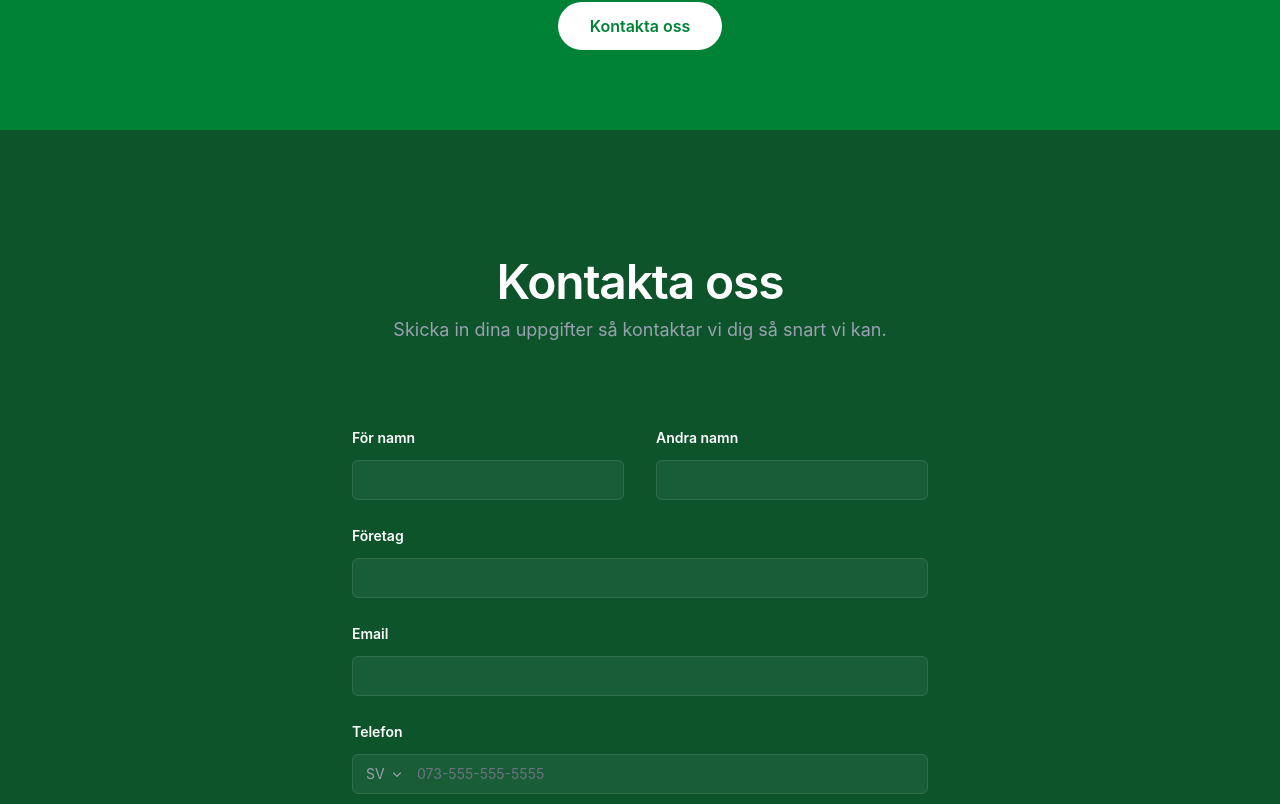
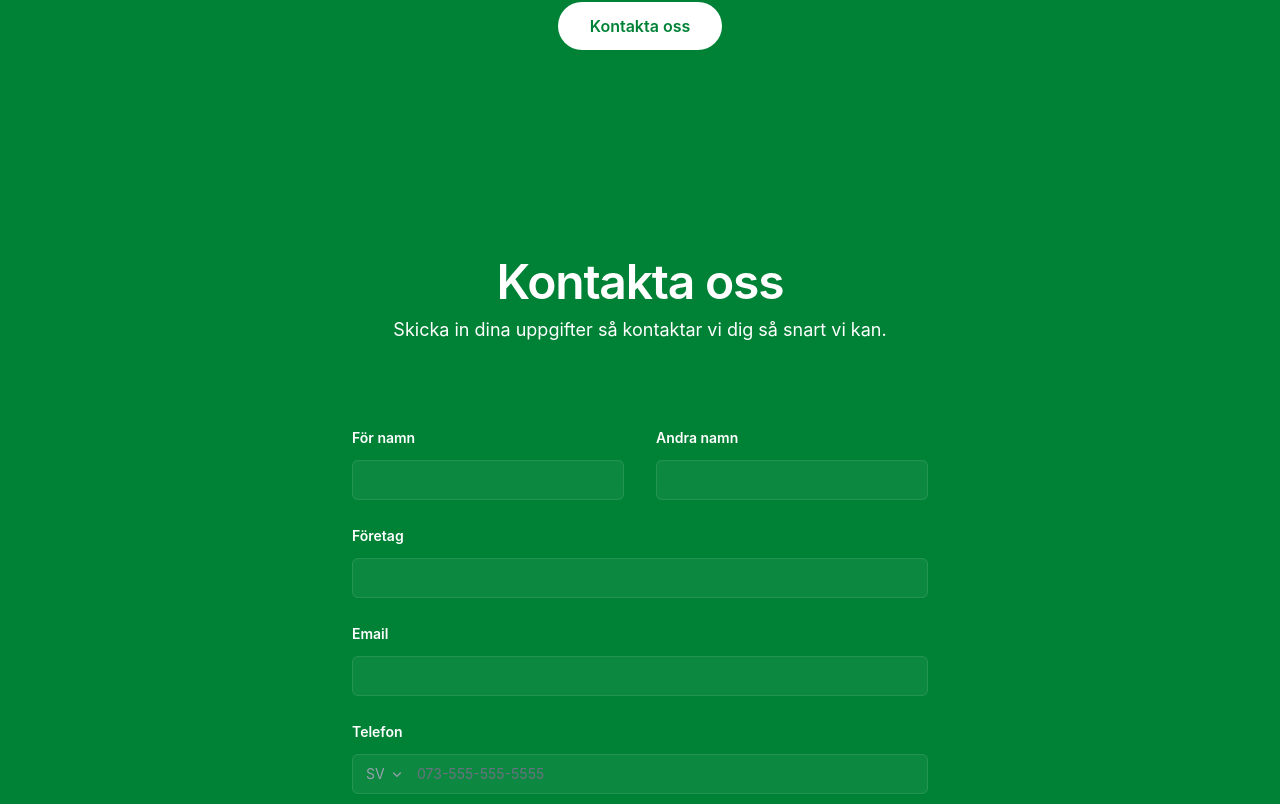
Before and after one commit to MarioBian/08.Tfk, a React (Vite) app: page / in a window 1280 px wide. Shown: the part 1456-2260 px from the top of the page. Built offline with nearby package versions, Linux system fonts and the light colour scheme.

Commit message:
made small change on the design

```diff
--- a/src/components/ContactUs.jsx
+++ b/src/components/ContactUs.jsx
@@ -5,7 +5,7 @@ import Footer from "./Footer";
 
 const ContactUs = () => {
   return (
-    <div className="isolate bg-green-900 px-6 py-24 sm:py-32 lg:px-8">
+    <div className="isolate bg-green-700 px-6 py-24 sm:py-32 lg:px-8">
       <div
         aria-hidden="true"
         className="absolute inset-x-0 -top-40 -z-10 transform-gpu overflow-hidden blur-3xl sm:-top-80"
@@ -22,7 +22,7 @@ const ContactUs = () => {
         <h2 className="text-4xl font-semibold tracking-tight text-balance text-white sm:text-5xl">
           Kontakta oss
         </h2>
-        <p className="mt-2 text-lg/8 text-gray-400">
+        <p className="mt-2 text-lg/8 text-white">
           Skicka in dina uppgifter så kontaktar vi dig så snart vi kan.
         </p>
       </div>
```
